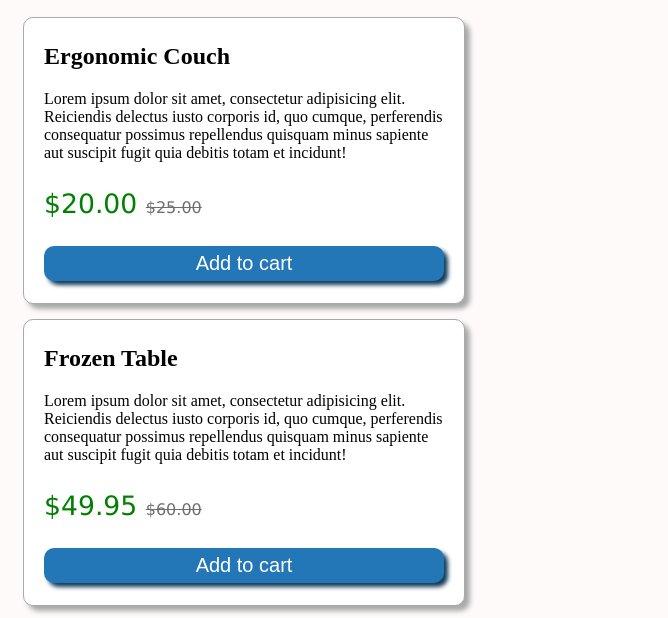
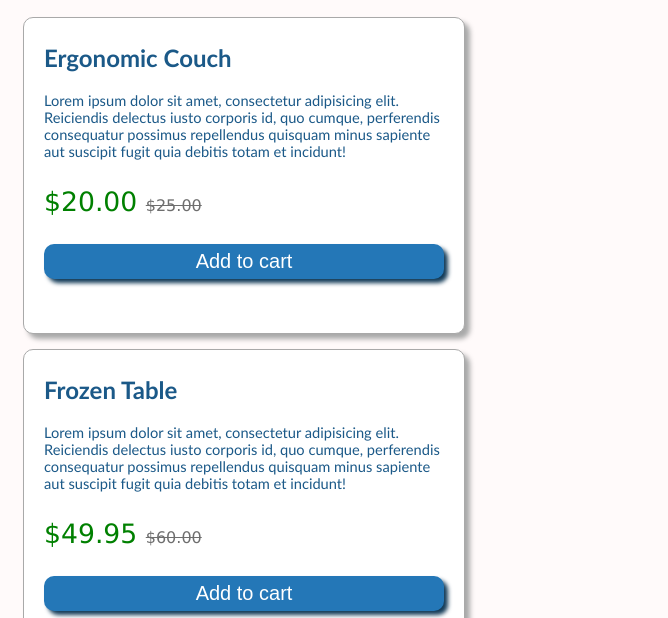
Before and after one commit to torbitj/furniture-emporium, a plain HTML site: page index.html in a window 1280 px wide. Shown: the part 138-756 px from the top of the page, without its empty margins (0-668 px from the left). Drawn offline with Linux system fonts and the light colour scheme.

Commit message:
Add font color and family to article

```diff
--- a/index.css
+++ b/index.css
@@ -10,7 +10,7 @@ header {
 }
 
 article {
-  height: 260px;
+  height: 290px;
   width: 400px;
   border: 1px solid darkgray;
   border-radius: 10px;
@@ -18,6 +18,12 @@ article {
   box-shadow: 5px 5px 5px darkgray;
   padding: 5px 20px 20px;
   margin: 15px;
+  color: #1b5988;
+  font-family: 'Trebuchet MS', 'Lucida Sans Unicode', 'Lucida Grande', 'Lucida Sans', Arial, sans-serif;
+}
+
+article p {
+  font-size: 11pt;
 }
 
 button {
```
